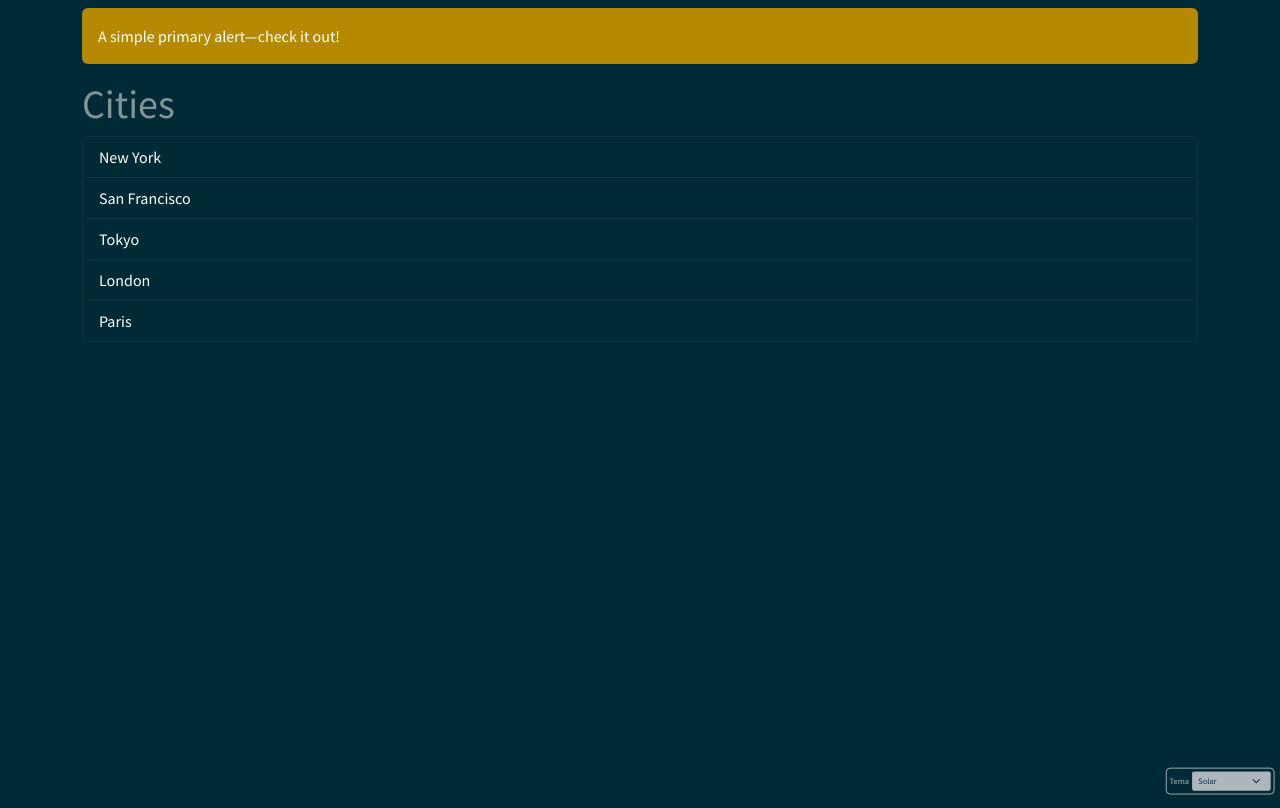
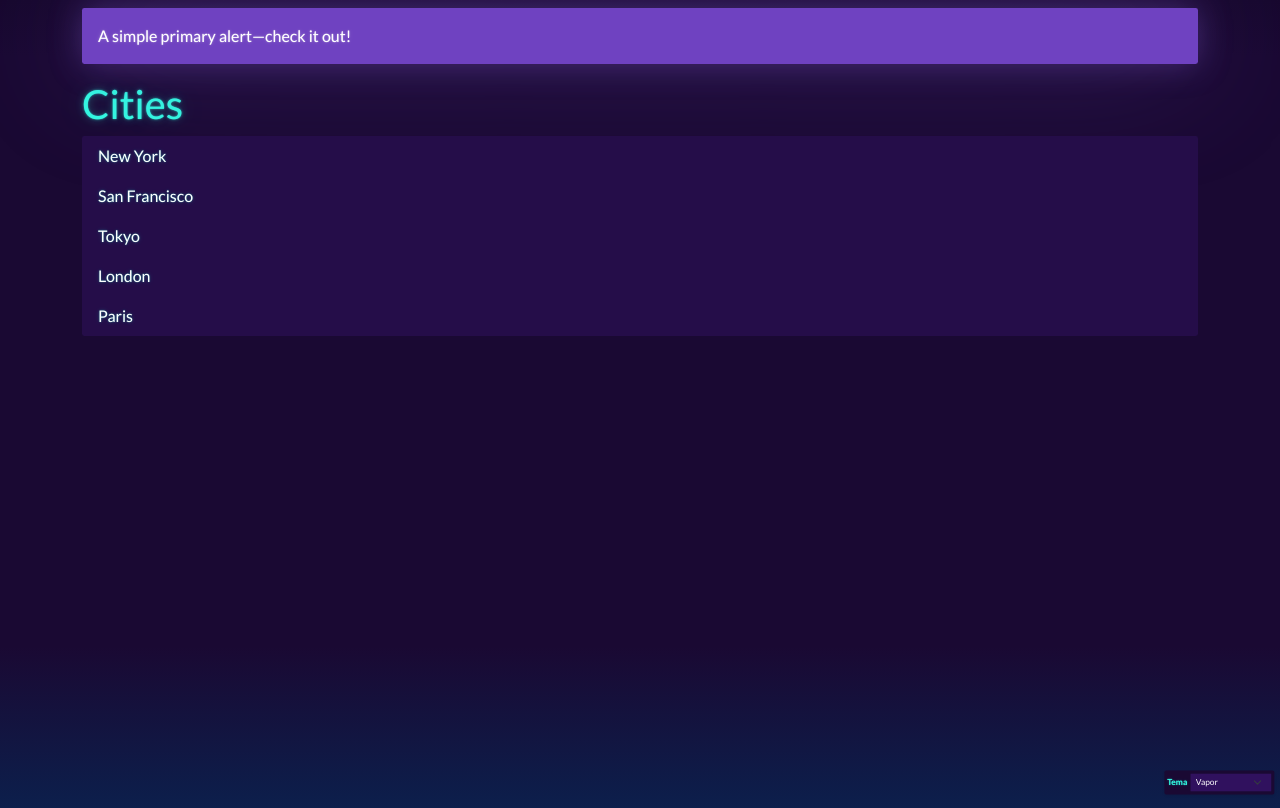
Before and after one commit to Braian-92/React-Basico, a React (Vite) app in the folder todoReactTs/galeria-ts/react-app/: page / in a window 1280 px wide. Built offline with nearby package versions, Linux system fonts and the light colour scheme.

Commit message:
default vapor

```diff
--- a/todoReactTs/galeria-ts/react-app/src/App.tsx
+++ b/todoReactTs/galeria-ts/react-app/src/App.tsx
@@ -12,7 +12,7 @@ function App(){
   }
 
   return <div className="container my-2">
-    <BootswatchSwitcher defaultTheme="solar" />
+    <BootswatchSwitcher defaultTheme="vapor" />
     <Alert />
     <ListGroup items={items} heading="Cities" onSelectItem={handleSelectItem} />
     {/* <ListGroup items={items2} heading="Cities 2" onSelectItem={handleSelectItem} /> */}
```
